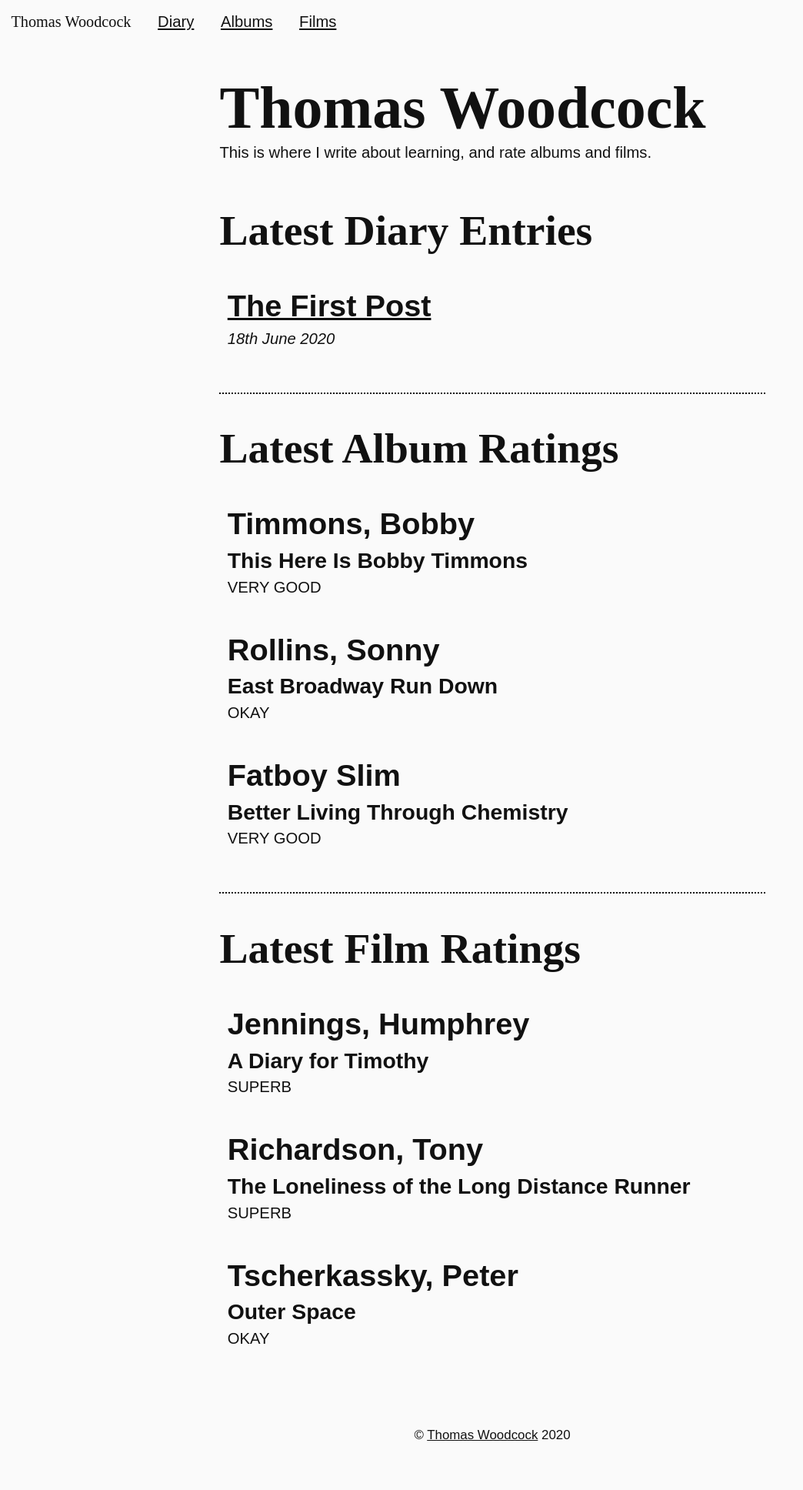
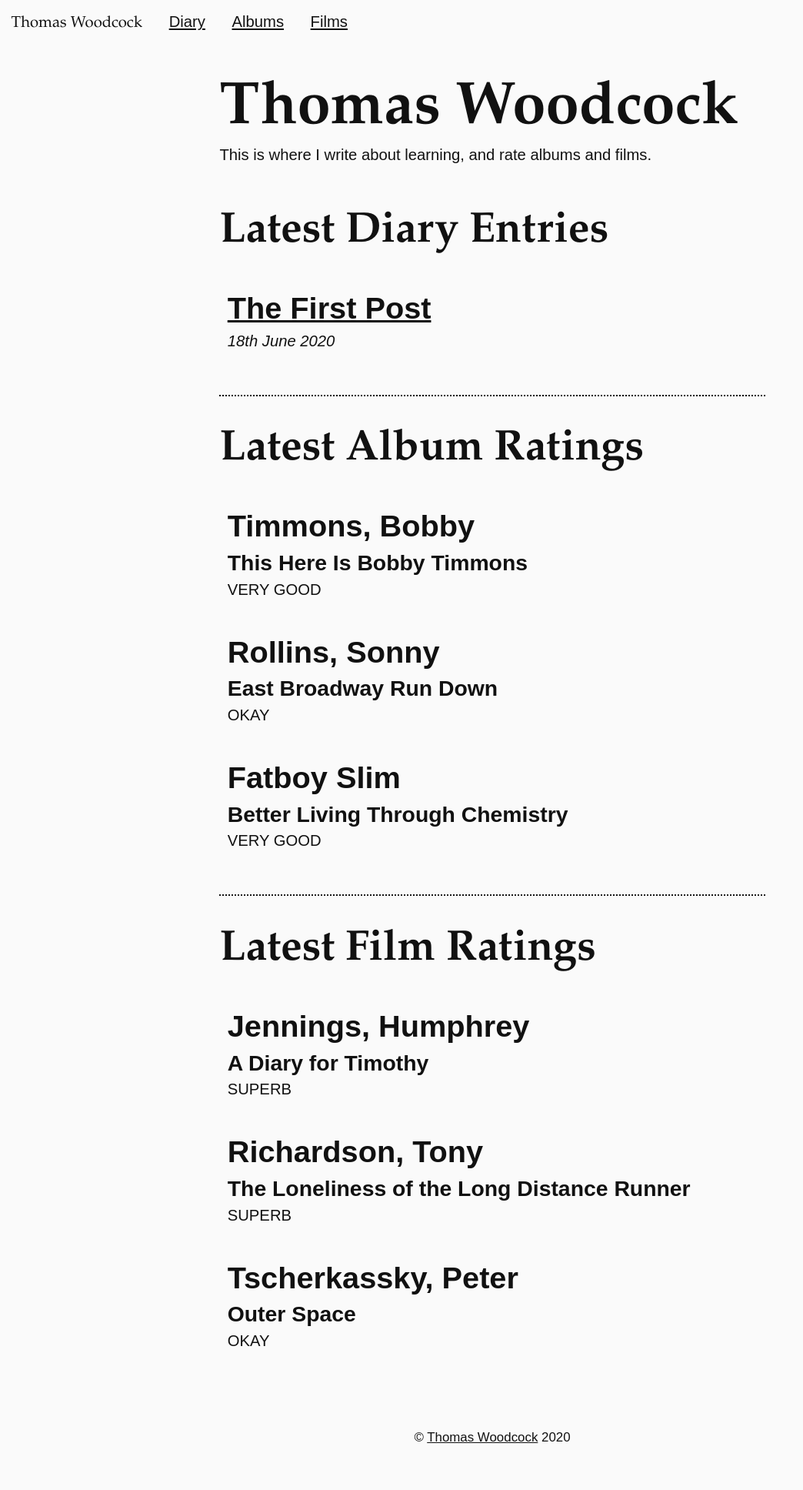
Before and after one commit to thomaswoodcock/thomaswoodcock.github.io, a Jekyll site: the page built from index.html, in a window 1280 px wide. Shown: the whole page at 77% size, without its empty margins (0-1044 px from the left). Built offline with Jekyll 4.4.1, drawn with Linux system fonts in a browser that asks for light colours.

Commit message:
Uses websafe fonts

```diff
--- a/css/main.css
+++ b/css/main.css
@@ -2,8 +2,8 @@
   --border-thin: var(--s-5);
   --color-dark: #111111;
   --color-light: #fafafa;
-  --font-sans: sans-serif;
-  --font-serif: serif;
+  --font-sans: Arial, Helvetica, sans-serif;
+  --font-serif: "Palatino Linotype", "Book Antiqua", Palatino, serif;
   --line-height: var(--ratio);
   --line-height-small: calc(0.8 * var(--ratio));
   --ratio: 1.4;
```
